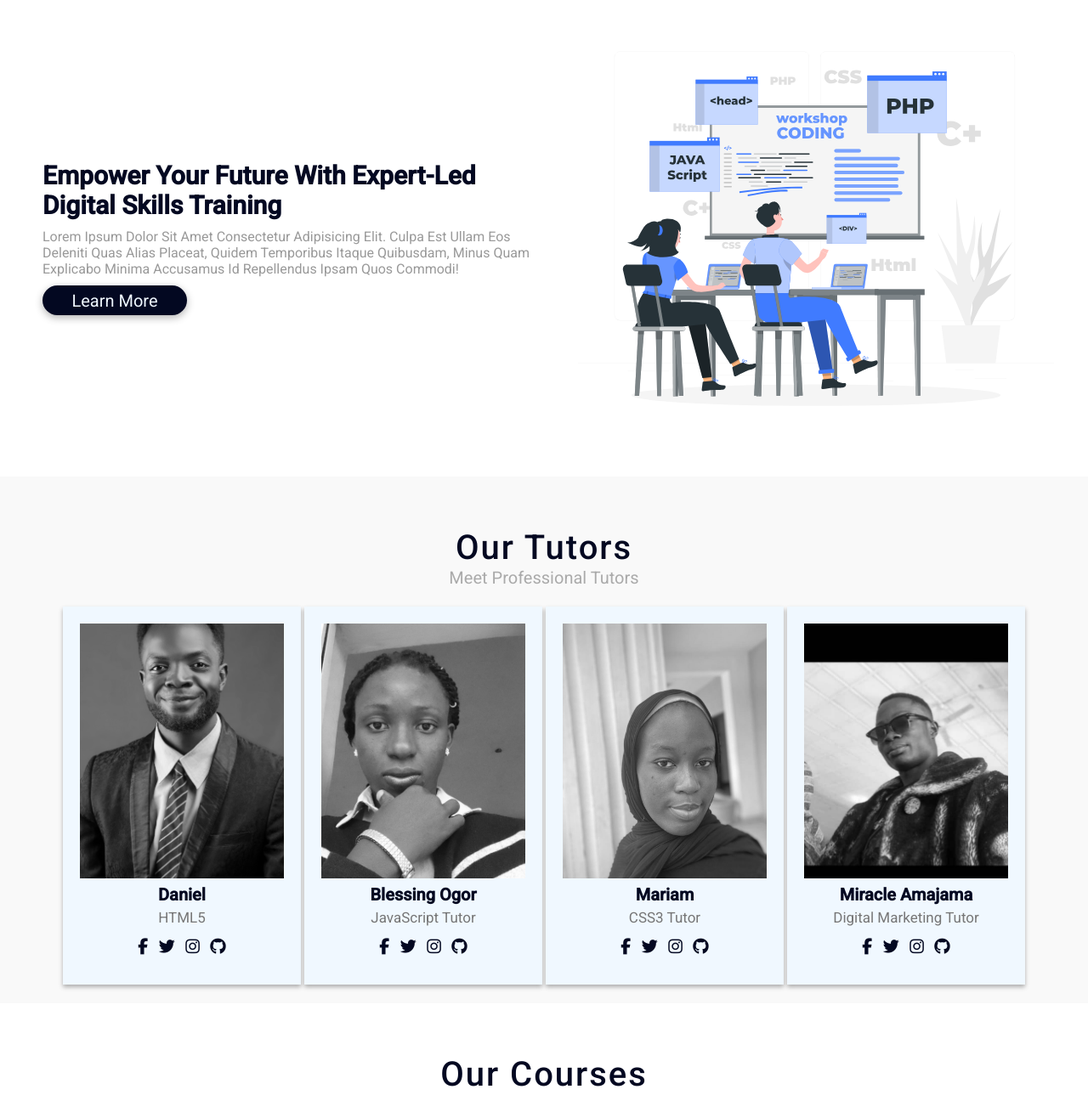
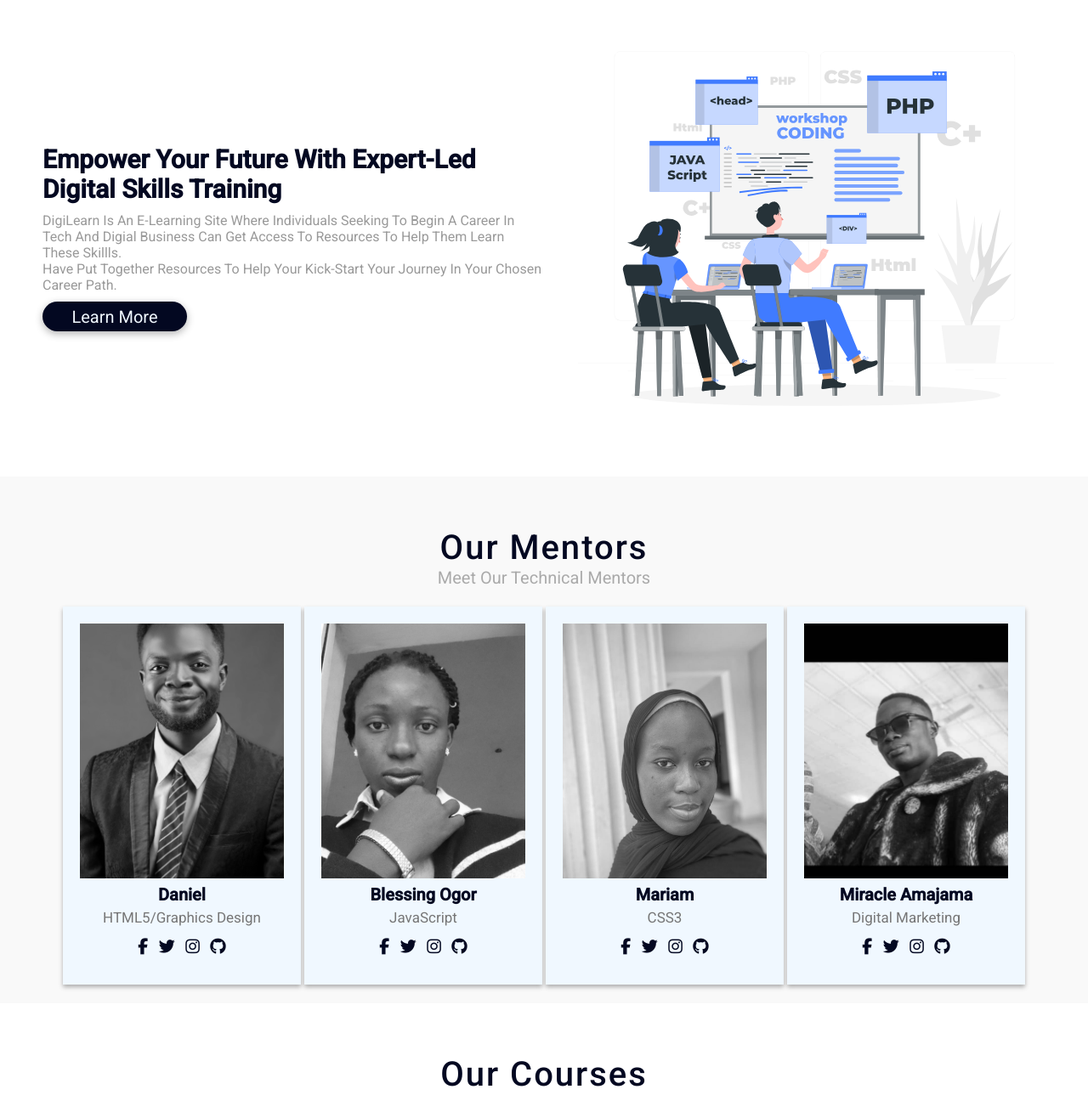
Before and after one commit to esbee27/DigiLearn, a Flask app: page / in a window 1280 px wide. Shown: the part 932-2221 px from the top of the page at 85% size. Run offline with Flask 3, Linux system fonts and the light colour scheme; some libraries are stand-ins or nearby versions.

Commit message:
Cleaned up the repo

```diff
--- a/website/templates/index.html
+++ b/website/templates/index.html
@@ -30,7 +30,7 @@
           {% else %}
           <li><a href="#about">about</a></li>
           <li><a href="#course">courses</a></li>
-          <li><a href="#tutor">tutors</a></li>
+          <li><a href="#tutor">mentors</a></li>
           <li><a href="#contact">contact</a></li>
           <li>
             <a href="/login"><button>login</button></a>
@@ -90,10 +90,8 @@
         <div class="content">
           <h3>Empower Your Future with Expert-Led Digital Skills Training</h3>
           <p>
-            Lorem ipsum dolor sit amet consectetur adipisicing elit. Culpa est
-            ullam eos deleniti quas alias placeat, quidem temporibus itaque
-            quibusdam, minus quam explicabo minima accusamus id repellendus
-            ipsam quos commodi!
+            DigiLearn is an e-learning site where individuals seeking to begin a career in tech and digial business can
+            get access to resources to help them learn these skillls. <br> have put together resources to help your kick-start your journey in your chosen career path.
           </p>
           <a href="#"><button>learn more</button></a>
         </div>
@@ -107,14 +105,14 @@
 
     <!-- tutor section starts -->
     <section id="tutor" class="tutor">
-      <h1 class="heading">our tutors</h1>
-      <h3 class="title">meet professional tutors</h3>
+      <h1 class="heading">our mentors</h1>
+      <h3 class="title">meet our technical mentors</h3>
 
       <div class="card-container">
         <div class="card">
           <img src="../static/images/Daniel DigiLearn.jpg" alt="" />
           <h3>Daniel</h3>
-          <p>HTML5</p>
+          <p>HTML5/Graphics Design</p>
           <div class="icons">
             <a href="#" class="fab fa-facebook-f"></a>
             <a href="#" class="fab fa-twitter"></a>
@@ -126,9 +124,9 @@
         <div class="card">
           <img src="../static/images/Blessing DigiLearn.jpg" alt="" />
           <h3>Blessing Ogor</h3>
-          <p>JavaScript Tutor</p>
+          <p>JavaScript</p>
           <div class="icons">
-            <a href="#" class="fab fa-facebook-f"></a>
+            <a href="Wa.me/+2349014599651" class="fab fa-facebook-f"></a>
             <a href="#" class="fab fa-twitter"></a>
             <a href="#" class="fab fa-instagram"></a>
             <a href="#" class="fab fa-github"></a>
@@ -138,7 +136,7 @@
         <div class="card">
           <img src="../static/images/Mariam.jpg" alt="" />
           <h3>Mariam</h3>
-          <p>CSS3 Tutor</p>
+          <p>CSS3</p>
           <div class="icons">
             <a href="#" class="fab fa-facebook-f"></a>
             <a href="#" class="fab fa-twitter"></a>
@@ -150,7 +148,7 @@
         <div class="card">
           <img src="../static/images/Miracle DigiLearn.jpg" alt="" />
           <h3>Miracle Amajama</h3>
-          <p>Digital Marketing Tutor</p>
+          <p>Digital Marketing</p>
           <div class="icons">
             <a href="#" class="fab fa-facebook-f"></a>
             <a href="#" class="fab fa-twitter"></a>
@@ -213,9 +211,9 @@
               Learn how to design beautiful ecards, logos, fliers and more. This couse
               will teach you the basics of graphics design; colors, lines,
                shapes and lots more.
-            </p></a
-          >
+            </p></a>
         </div>
+        <a href="/signup" ><button>get started</button></a>
       </div>
     </section>
     <!-- course section ends -->
--- a/website/templates/login.html
+++ b/website/templates/login.html
@@ -29,7 +29,7 @@
               <label>Password</label>
               <input type="password" placeholder="Password" name="password"/>
               <button type="submit"><span>Login</span></button>
-              <p><a href="/signup">Don't have an account? Sign Up</a></p>
+              <p>Don't have an account? <a href="/signup"> Sign Up</a></p>
             </form>
           </div>
           <div class="pic">
--- a/website/templates/profile.html
+++ b/website/templates/profile.html
@@ -38,7 +38,7 @@
             />
           </div>
           <div class="form-group"></div>
-            <label for="email">Gender:</label>
+            <label for="gender">Gender:</label>
             <input
               type="text"
               id="gender"
@@ -47,7 +47,7 @@
             />
           </div>
           <div class="form-group"></div>
-            <label for="email">Birthday:</label>
+            <label for="birthday">Birthday:</label>
             <input
               type="text"
               id="birthday"
@@ -56,7 +56,7 @@
             />
           </div>
           <div class="form-group"></div>
-            <label for="email">Date Registered:</label>
+            <label for="date">Date Registered:</label>
             <input
               type="text"
               id="date"
--- a/website/templates/signup.html
+++ b/website/templates/signup.html
@@ -28,7 +28,7 @@
               <input type="text" placeholder="Last Name" name="surname" />
               <input type="email" placeholder="Email" name="email"/>
               <input type="text" placeholder="Phone no" name="phone"/>
-              <input type="date" name="birthday">
+              <input type="date" placeholder="Date of Birth" name="birthday">
               <select id="gender" class="input_select" name="gender">
                 <option value="Female">Female</option>
                 <option value="Male">Male</option>
@@ -44,7 +44,7 @@
               <input type="password" placeholder="Confirm password" name="password2"/>
 
               <button type="submit"><span>Submit</span></button>
-              <p><a href="/login">Already have an account? Login</a></p>
+              <p>Already have an account?  <a href="/login">Login</a></p>
             </form>
           </div>
           <div class="pic">
```
Also changed, not shown: website/templates/base.html (+4 -4 lines), instance/database.db (added).
